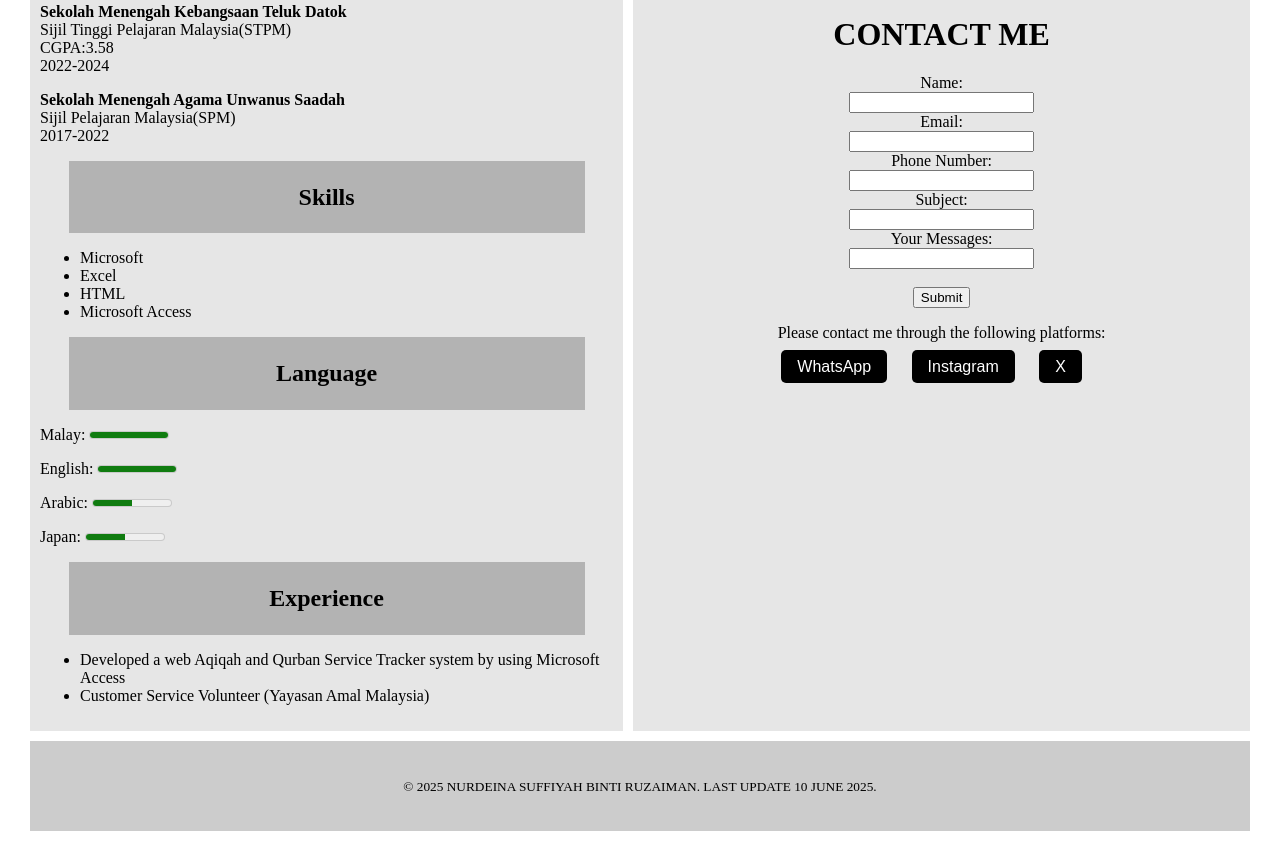
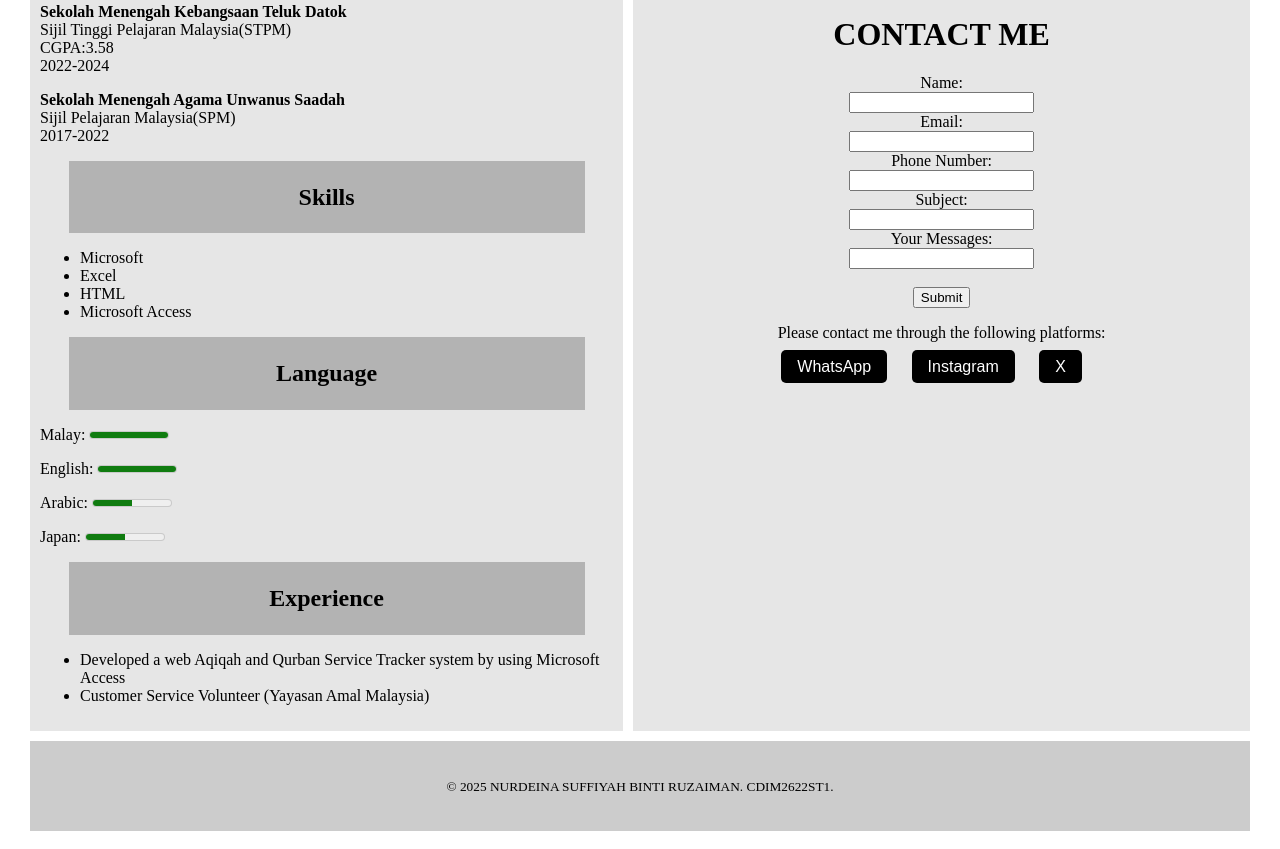
Before and after one commit to Fiyaz1/E-resume, a plain HTML site: page index.html in a window 1280 px wide. Shown: the part 817-1666 px from the top of the page. Drawn offline with Linux system fonts and the light colour scheme.

Commit message:
index.html

```diff
--- a/index.html
+++ b/index.html
@@ -161,7 +161,7 @@
 <td colspan="2" bgcolor="#cccccc">
 
 <footer align="center" style="padding: 10px;">
-<p><small>&copy; 2025 NURDEINA SUFFIYAH BINTI RUZAIMAN. LAST UPDATE 10 JUNE 2025.<small></p>
+<p><small>&copy; 2025 NURDEINA SUFFIYAH BINTI RUZAIMAN. CDIM2622ST1.<small></p>
 </footer>
 </td>
 <!--*********3st Row End********-->
```
